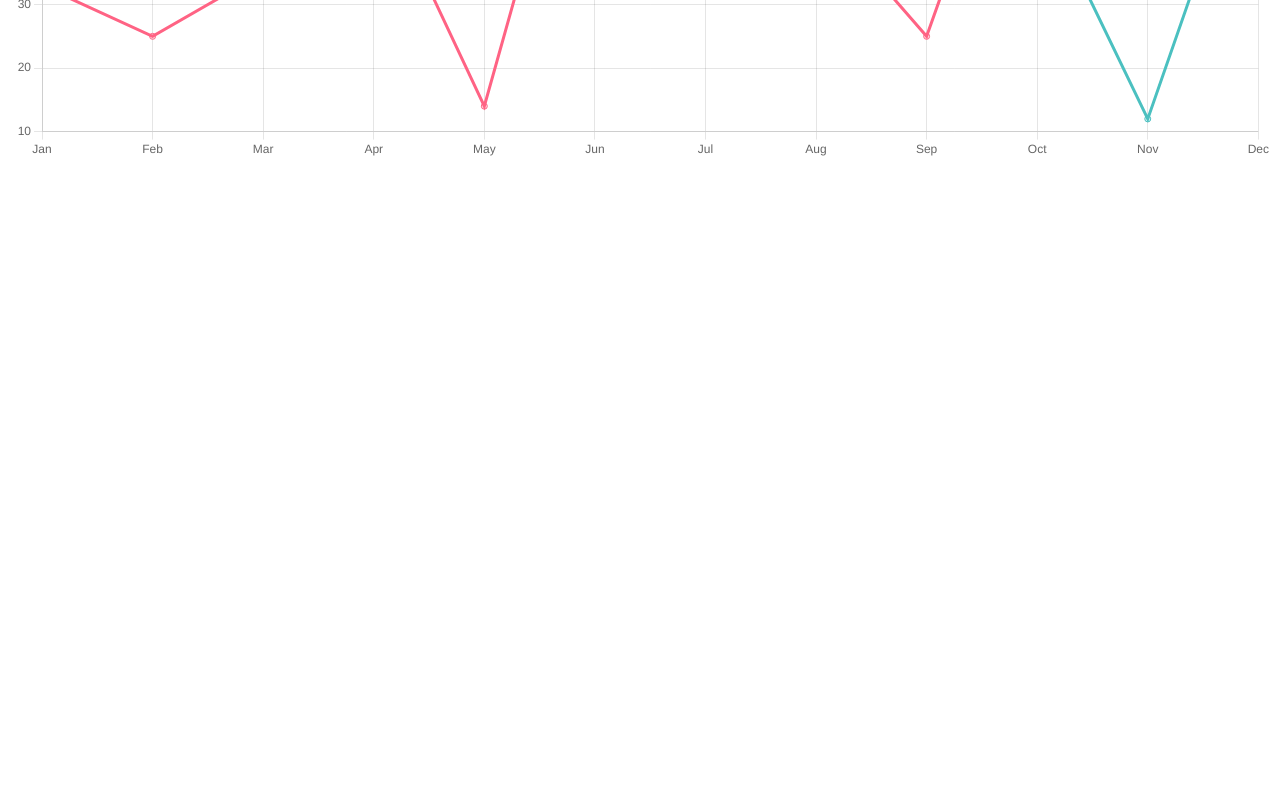
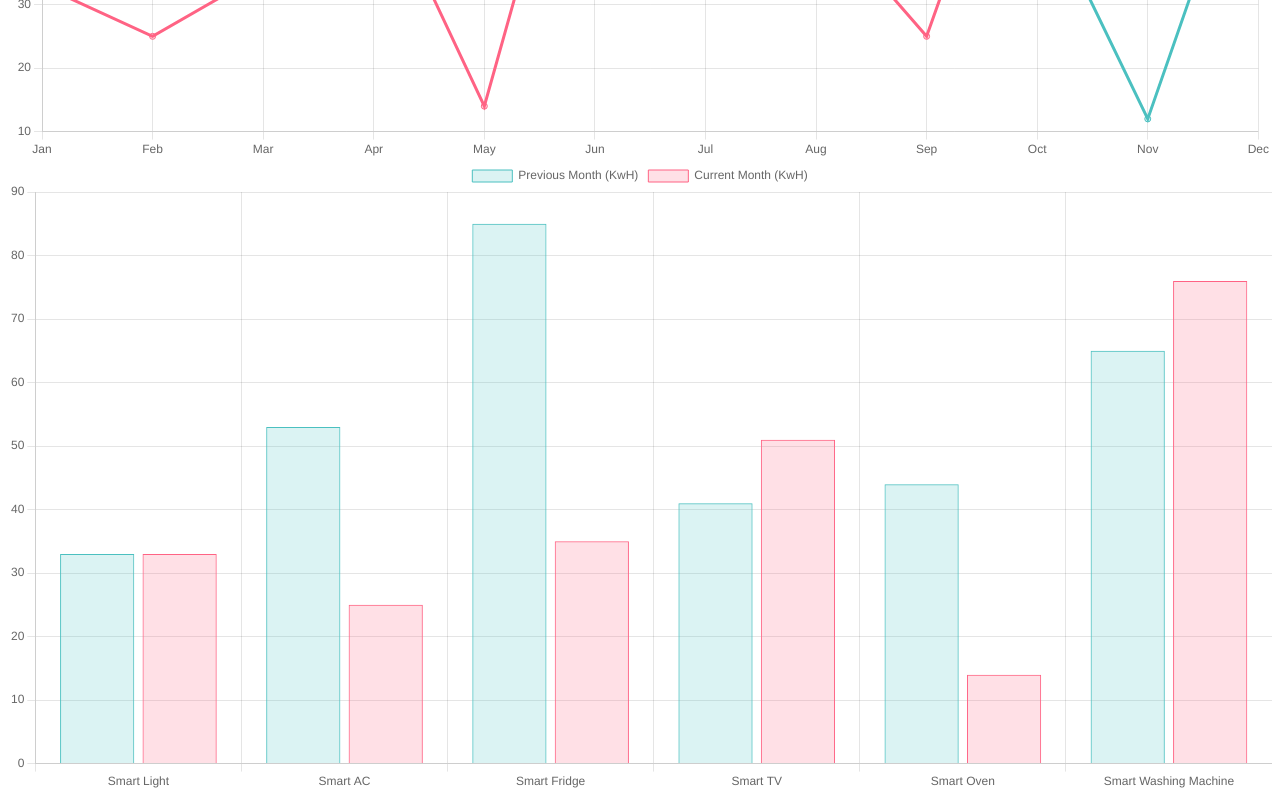
Before and after one commit to PowerHouse-Project/ChartJS_test, a React (Create React App) app: page / in a window 1280 px wide. Shown: the part 480-1280 px from the top of the page. Before the commit the page ends 800 px from the top, so only its background shows below. Built offline with nearby package versions, Linux system fonts and the light colour scheme.

Commit message:
Changed BarGraphData

```diff
--- a/src/App.js
+++ b/src/App.js
@@ -1,10 +1,12 @@
 import "./App.css";
+import { BarGraph } from "./components/Bar";
 import { LineGraph } from "./components/Line";
 
 function App() {
   return (
     <div className="App">
       <LineGraph />
+      <BarGraph />
     </div>
   );
 }
--- a/src/components/Bar.js
+++ b/src/components/Bar.js
@@ -9,7 +9,7 @@ import {
   Tooltip,
   Legend,
 } from "chart.js";
-import { lineChartData } from "../data/test_data";
+import { barChartData } from "../data/test_data";
 
 ChartJS.register(
   CategoryScale,
@@ -21,5 +21,6 @@ ChartJS.register(
 );
 
 export const BarGraph = () => {
-    return <Bar options={} data=
-}
+  const options = {};
+  return <Bar options={options} data={barChartData} />;
+};
--- a/src/data/test_data.js
+++ b/src/data/test_data.js
@@ -32,8 +32,22 @@ export const lineChartData = {
 };
 
 export const barChartData = {
-    labels: ["Smart Light", "Smart AC", "Smart Fridge", "Smart TV", "Smart Oven", "Smart Washing Machine"],
+  labels: [
+    "Smart Light",
+    "Smart AC",
+    "Smart Fridge",
+    "Smart TV",
+    "Smart Oven",
+    "Smart Washing Machine",
+  ],
   datasets: [
+    {
+      label: "Previous Month (KwH)",
+      data: [33, 53, 85, 41, 44, 65],
+      backgroundColor: "rgba(75,192,192,0.2)",
+      borderColor: "rgba(75,192,192,1)",
+      borderWidth: 1,
+    },
     {
       label: "Current Month (KwH)",
       data: [33, 25, 35, 51, 14, 76],
@@ -41,5 +55,5 @@ export const barChartData = {
       borderColor: "rgba(255, 99, 132, 1)",
       borderWidth: 1,
     },
-    ]
-}
+  ],
+};
```
Lines whose indentation alone changed are shown as unchanged.
